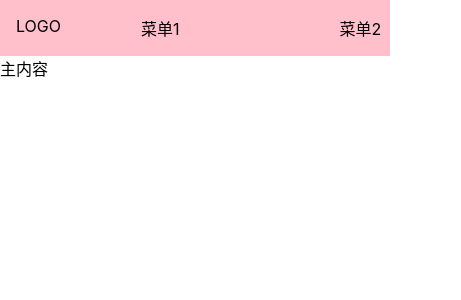
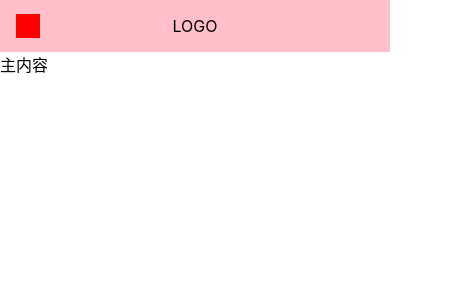
Before and after one commit to LLLXXzz/UI, a Vue app: page /#/doc in a window 390 px wide. Shown: the top 300 px of the page, 461 px wide, since content can reach past the window. Built offline with nearby package versions, Linux system fonts and the light colour scheme.

Commit message:
完善aside切换逻辑

```diff
--- a/src/App.vue
+++ b/src/App.vue
@@ -7,7 +7,10 @@
 export default {
   name: "App",
   setup() {
-    const asideVisible = ref(false);
+    //获取屏幕宽度
+    const width = document.documentElement.clientWidth;
+    //根据屏幕宽度来决定初始值
+    const asideVisible = ref(width <= 500 ? false : true);
     //set 标记所有的后代都可以使用
     provide("xxx", asideVisible);
   },
--- a/src/components/Topnav.vue
+++ b/src/components/Topnav.vue
@@ -5,6 +5,7 @@
       <li>菜单1</li>
       <li>菜单2</li>
     </ul>
+    <span class="toggleAside" @click="toogleMenu"></span>
   </div>
 </template>
 <script lang='ts'>
@@ -28,6 +29,8 @@
   padding: 16px;
   position: relative;
   z-index: 10;
+  justify-content: center;
+  align-items: center;
   > .logo {
     max-width: 6em;
     margin-right: auto;
@@ -39,6 +42,28 @@
     > li {
       margin: 0 5em;
     }
+    // 0-500px
+  }
+  > .toggleAside {
+    display: none;
+    width: 24px;
+    height: 24px;
+    background: red;
+    position: absolute;
+    left: 16px;
+    top: 50%;
+    transform: translateY(-50%);
+  }
+  @media (max-width: 500px) {
+    > .menu {
+      display: none;
+    }
+    > .logo {
+      margin: 0 auto;
+    }
+    > .toggleAside {
+      display: inline-block;
+    }
   }
 }
 </style>
--- a/src/view/Doc.vue
+++ b/src/view/Doc.vue
@@ -42,10 +42,7 @@
   background: lightblue;
   width: 150px;
   padding: 16px;
-  position: fixed;
-  top: 0;
-  left: 0;
-  padding-top: 70px;
+
   > h2 {
     margin-bottom: 4px;
   }
@@ -54,5 +51,11 @@
       padding: 4px 0;
     }
   }
+  @media (max-width: 500px) {
+    position: fixed;
+    top: 0;
+    left: 0;
+    padding-top: 70px;
+  }
 }
 </style>
```
